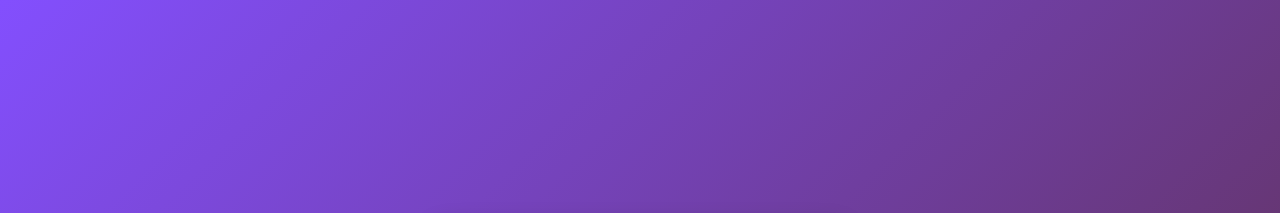
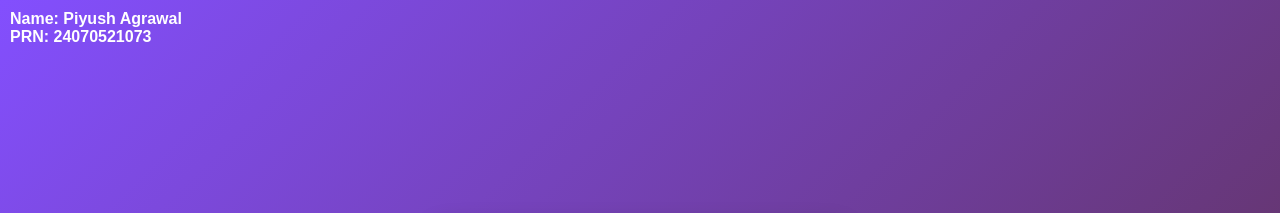
Before and after one commit to Piyush191580/Javascript_Lab, a plain HTML site: page Experiment 3/Grading_system.html in a window 1280 px wide. Shown: the top 213 px of the page. Drawn offline with Linux system fonts and the light colour scheme.

Commit message:
Add student details section to grading system

```diff
--- a/Experiment 3/Grading_system.html
+++ b/Experiment 3/Grading_system.html
@@ -19,6 +19,16 @@
         align-items:center;
         height:100vh;
         background:linear-gradient(135deg,#834ffe,#5b2d40);
+    }
+
+    /* Student Details */
+    .student{
+        position:absolute;
+        top:10px;
+        left:10px;
+        font-size:16px;
+        font-weight:bold;
+        color:white;
     }
 
     .container{
@@ -80,6 +90,12 @@
 </head>
 
 <body>
+
+<!-- Student Details -->
+<div class="student">
+    Name: Piyush Agrawal  <br>
+    PRN: 24070521073
+</div>
 
 <div class="container">
 
@@ -146,11 +162,11 @@ function calculateGrade(){
 
     let status = (marks>=50) ? "Pass ✅" : "Fail ❌";
 
-    document.getElementById("result").innerHTML=
-    "<b>Student Name:</b> "+name+"<br>"+
-    "<b>Marks:</b> "+marks+"<br>"+
-    "<b>Grade:</b> "+grade+"<br>"+
-    "<b>Result:</b> "+status;
+    document.getElementById("result").innerHTML =
+    "<b>Student Name:</b> " + name + "<br>" +
+    "<b>Marks:</b> " + marks + "<br>" +
+    "<b>Grade:</b> " + grade + "<br>" +
+    "<b>Result:</b> " + status;
 
 }
 
```
